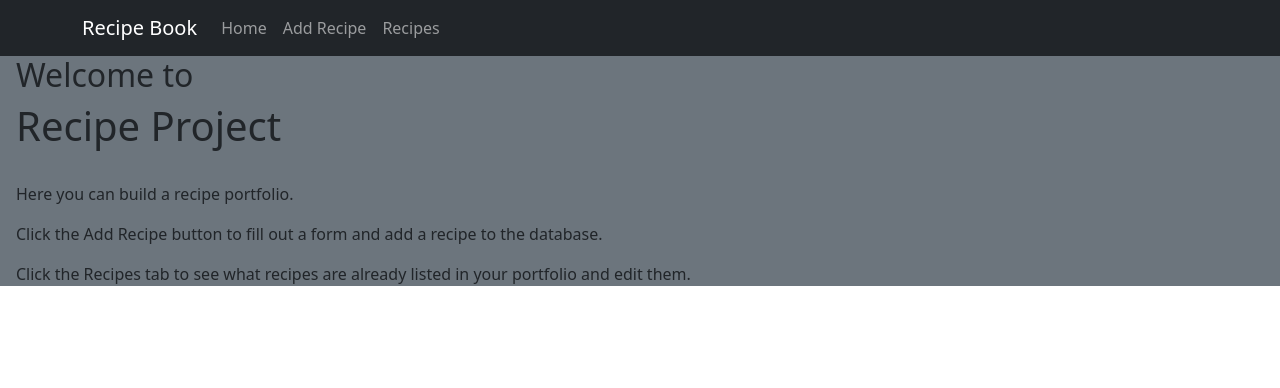
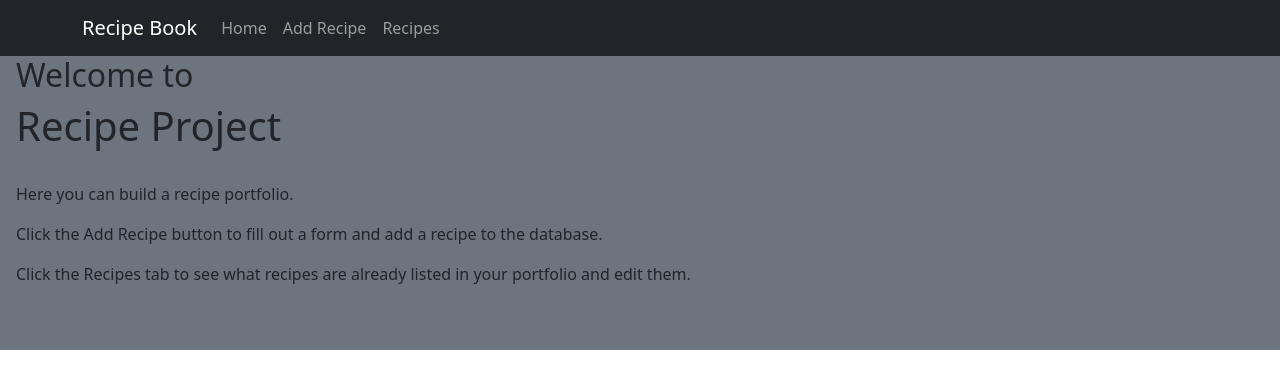
Before and after one commit to ryhorowitz/recipe-project, a React (Create React App) app in the folder front-end/: page / in a window 1280 px wide. Shown: the top 388 px of the page. Built offline with nearby package versions, Linux system fonts and the light colour scheme; no server answers.

Commit message:
finalized for submission

```diff
--- a/front-end/src/components/Home.js
+++ b/front-end/src/components/Home.js
@@ -3,7 +3,7 @@ import React from "react";
 function Home() {
 
   return(
-    <div>
+    <div className="pb-5">
       <h2 className="mx-auto">Welcome to</h2>
       <h1 className="mx-auto">Recipe Project</h1>
       <br></br>
--- a/front-end/src/components/RecipeCard.js
+++ b/front-end/src/components/RecipeCard.js
@@ -5,9 +5,11 @@ import EditRecipe from "./EditRecipe";
 
 function RecipeCard({recipe, url, onDeleteRecipe, onEditRecipe}) {
   const {id, name, img, description, link} = recipe
+
   function handleDeleteButtonClick() {
     onDeleteRecipe(id)
   }
+
   return (
     <Card style={{ width: '18rem' }}>
       <Card.Img variant="top" src={img} />
--- a/front-end/src/components/Recipes.js
+++ b/front-end/src/components/Recipes.js
@@ -6,7 +6,10 @@ import RecipeCard from "./RecipeCard";
 function Recipes({ recipes, onDeleteRecipe, url, onEditRecipe }) {
   const recipeCards = recipes.map((recipe) => {
 
-    return <Col key={recipe.id}>
+    return <Col
+      style={{ display: "flex", justifyContent: "center" }}
+      key={recipe.id}
+    >
       <RecipeCard
         url={url}
         id={recipe.id}
@@ -17,12 +20,12 @@ function Recipes({ recipes, onDeleteRecipe, url, onEditRecipe }) {
     </Col>
   })
   return (
-    <>
-      <h1 className="mb-4">RECIPES</h1>
+    <div className="pb-5">
+      <h1 className="mb-4 ">RECIPES</h1>
       <Row md={2} xl={3} className='g-4'>
         {recipeCards}
       </Row>
-    </>
+    </div>
   )
 }
 
```
Also changed, not shown: 1 other file (tests, documents, lock files or other folders).
